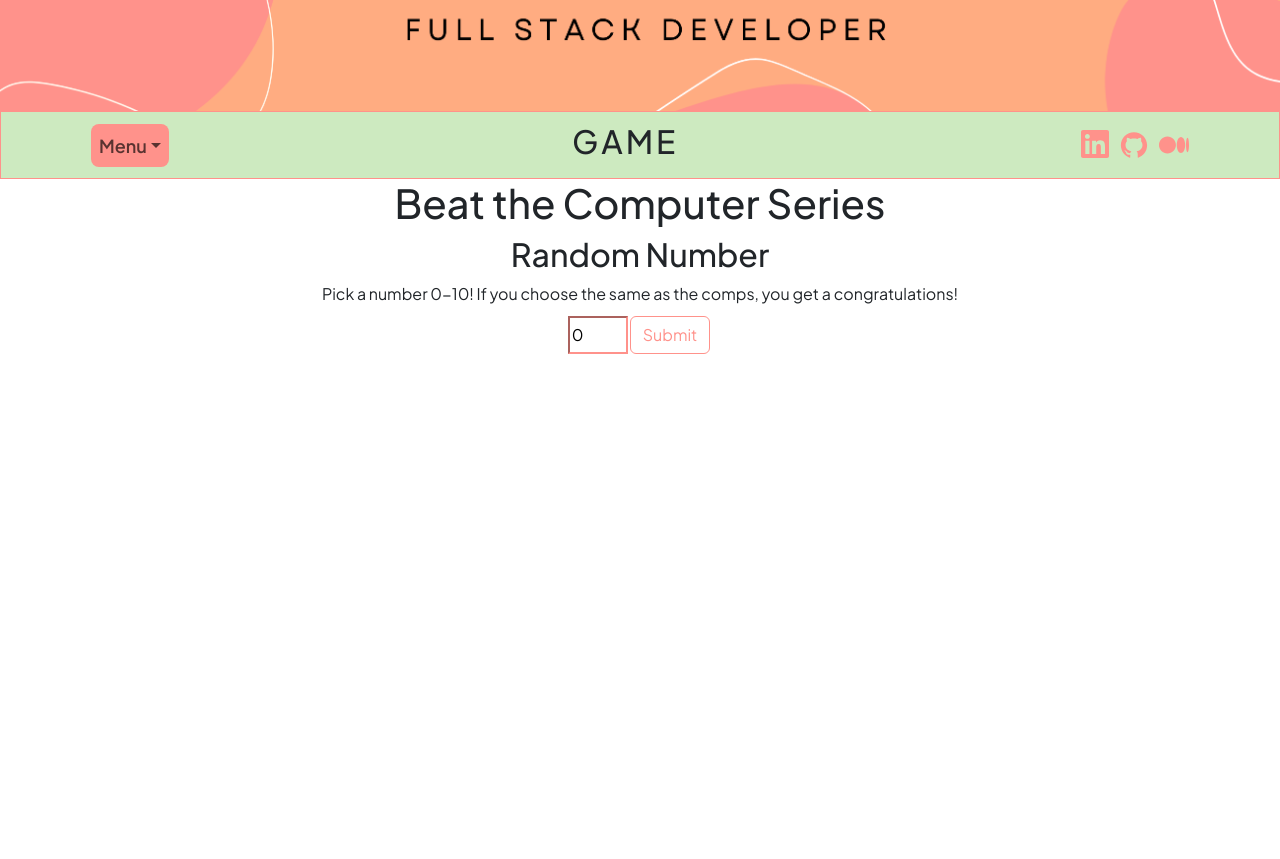
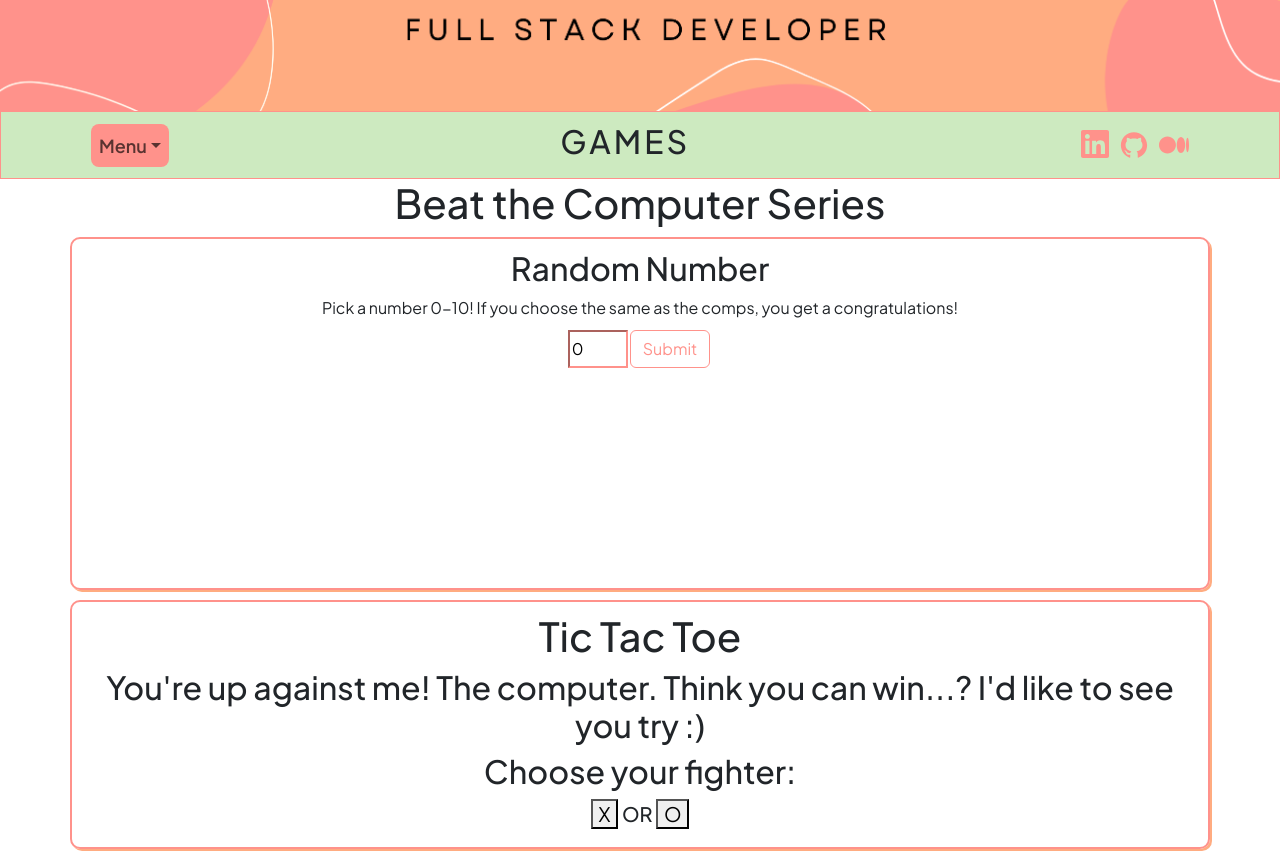
Before and after one commit to neuenhaus14/GCN-Portfolio, a React (Create React App) app in the folder client/: page /game in a window 1280 px wide. Shown: the part 140-999 px from the top of the page. Before the commit the page ends 800 px from the top, so only its background shows below. Built offline with nearby package versions, Linux system fonts and the light colour scheme; no server answers; a web font is replaced by a local one.

Commit message:
sets up tic tac toe game, fixes conditional rendering for the player selection

```diff
--- a/client/src/App.tsx
+++ b/client/src/App.tsx
@@ -56,7 +56,7 @@ function App() {
       <BrowserRouter>
         <Routes>
           <Route path="/" element={<div><NavBar title={"ABOUT"}/><Home /></div>} />
-          <Route path="/game" element={<div><NavBar title={"GAME"}/><Game /></div>} />
+          <Route path="/game" element={<div><NavBar title={"GAMES"}/><Game /></div>} />
           <Route path="/resume" element={<div><NavBar title={"RESUME"}/><Resume /></div>} />
           <Route path="/projects" element={<div><NavBar title={"PROJECTS"}/><Projects /></div>} />
           <Route path="/contact" element={<div><NavBar title={"CONTACT"}/><Contact /></div>} />
--- a/client/src/Game.tsx
+++ b/client/src/Game.tsx
@@ -6,6 +6,9 @@ const Game = () => {
   const [randomValue, setRandomValue] = useState<number>(0);
   const [isCorrectValue, setIsCorrectValue] = useState<boolean>();
   const [isWrongValue, setIsWrongValue] = useState<boolean>();
+  const [player, setPlayer] = useState<string>("");
+  const [isPlayerSelected, setIsPlayerSelected] = useState<boolean>(false);
+  const [showBoard, setShowBoard] = useState<boolean>(false);
 
   //returns a random whole number from 0 to 10
   const compChoice = (max: number) => {
@@ -27,10 +30,11 @@ const Game = () => {
     }
   };
 
+
   return (
     <div>
-      <div className="rand-number">
-        <h1>Beat the Computer Series</h1>
+      <h1>Beat the Computer Series</h1>
+      <div id="rand-number" className="container-sm">
         <h2>Random Number</h2>
         Pick a number 0-10! If you choose the same as the comps, you get a
         congratulations!
@@ -65,9 +69,19 @@ const Game = () => {
           ) : null}
           {isWrongValue ? <h3> YIKES, TRY AGAIN</h3> : null}
         </div>
-        {/* <div>
-          <h2>Tic Tac Toe</h2>
-        </div> */}
+      </div>
+      <div id="tic-tac-toe"  className="container-sm">
+        <h1>Tic Tac Toe</h1>
+        <h2>You're up against me! The computer. Think you can win...? I'd like to see you try :)</h2>
+        <h2>Choose your fighter: </h2>
+        <h5><button onClick={() => {setPlayer("X"); setIsPlayerSelected(true)}}>X</button> OR <button onClick={() => {setPlayer("O"); setIsPlayerSelected(true)}}>O</button></h5>
+          <div>
+            {isPlayerSelected ? (player === "X" ? `${`Mmm, if you think that will help... Okay! Let's play`}` : `${`Oh... interesting choice. Okay! Let's play.`}` ) : null}
+          </div>
+          <div>
+            {showBoard ? <p>ADD THE BOARD</p>: null}
+
+          </div>
       </div>
     </div>
   );
--- a/client/src/NavBar.tsx
+++ b/client/src/NavBar.tsx
@@ -28,7 +28,7 @@ const NavBar: React.FC<NavBarProps> = ({title}) => {
                 <NavDropdown.Item onClick={() => {navigate("/resume")}}>RESUME</NavDropdown.Item>
                 <NavDropdown.Item onClick={() => {navigate("/projects")}}>PROJECTS</NavDropdown.Item>
                 {/* <NavDropdown.Item onClick={() => {navigate("/contact")}}>CONTACT</NavDropdown.Item> */}
-                {/* <NavDropdown.Item onClick={() => navigate("/game")}>GAMES</NavDropdown.Item> */}
+                <NavDropdown.Item onClick={() => navigate("/game")}>GAMES</NavDropdown.Item>
               </NavDropdown>
             </Nav>
 
```
Also changed, not shown: 1 other file (tests, documents, lock files or other folders).
